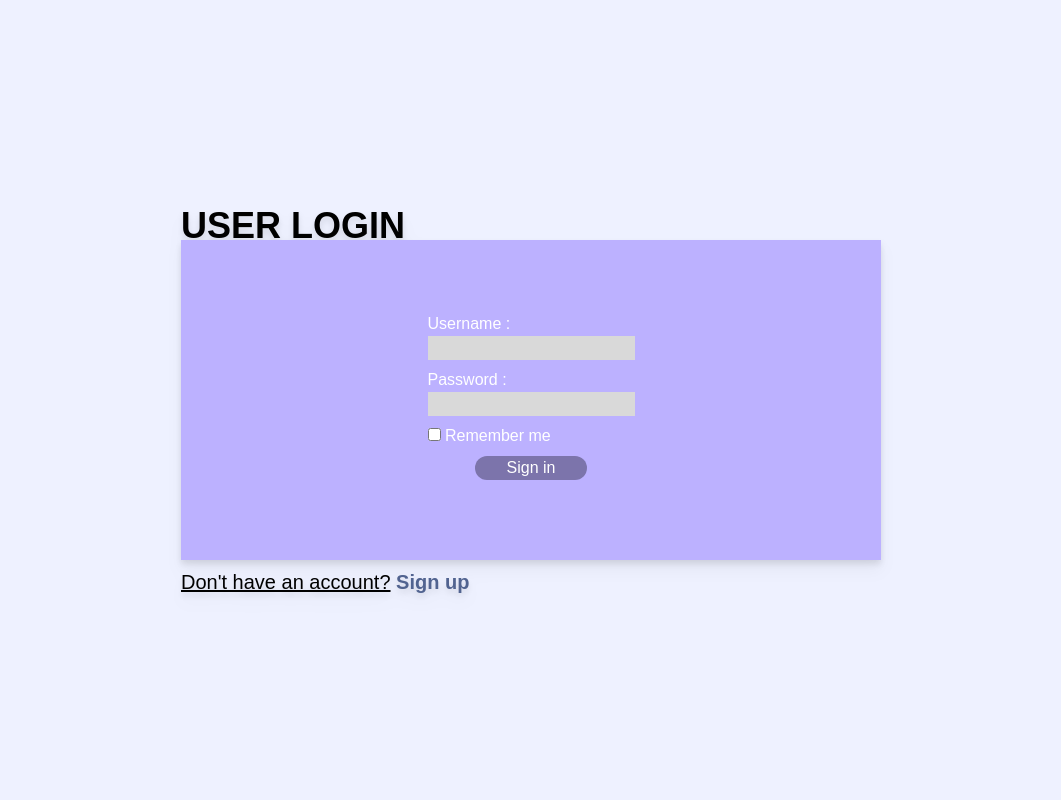
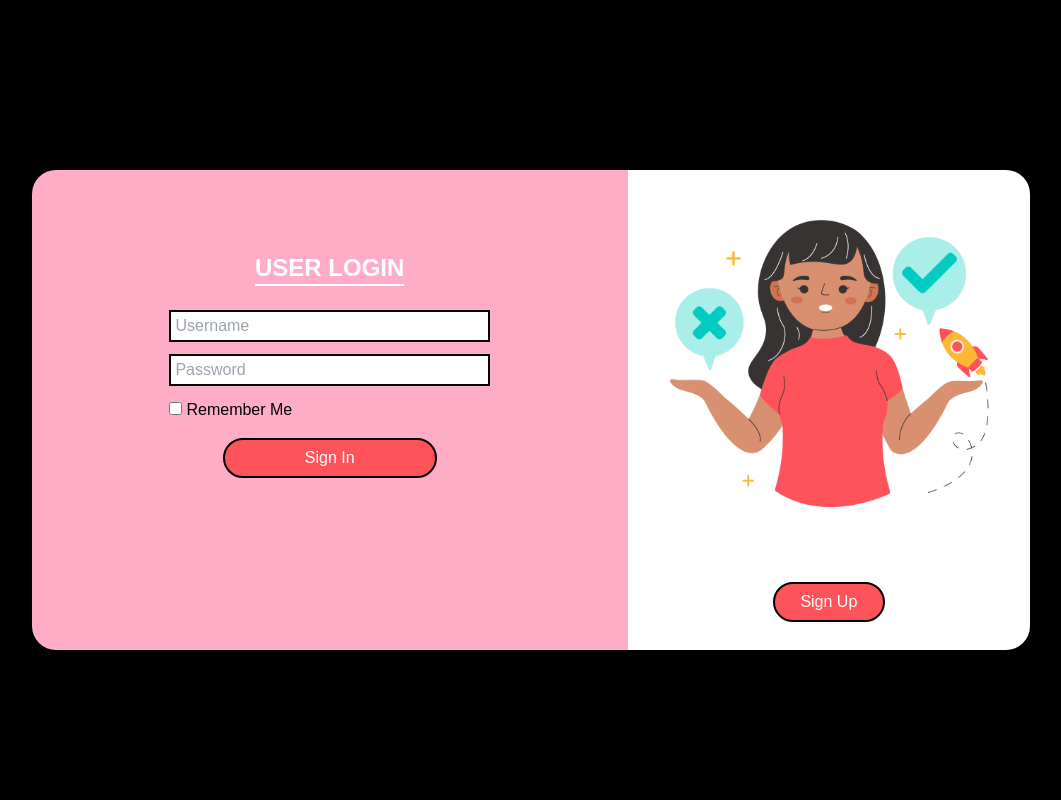
Before and after one commit to Queniex/php-students, a PHP site: page /login.php in a window 1280 px wide. Shown: the whole page, without its empty margins (109-1170 px from the left). Run offline with PHP 8.4, Linux system fonts and the light colour scheme; some libraries are stand-ins or nearby versions.

Commit message:
Change login layout

```diff
--- a/login.php
+++ b/login.php
@@ -116,10 +116,10 @@ if( isset($_POST["login"]) ) {
       </style>
 
 </head>
-    <body class="bg-[#EEF1FF] items-center w-full h-[100vh] relative">
+    <body class="items-center w-full h-[100vh] relative bg-[black]">
 
         <!-- Warning -->
-        <?php if( isset($error) ) : ?>
+        <!-- <?php if( isset($error) ) : ?> -->
           <div class="absolute m-5 top-5">
             <div class="alert alert-error shadow-lg p-0 lg:p-2 lg:w-full flex justify-center items-center">
               <div class="m-0 p-0">
@@ -128,38 +128,44 @@ if( isset($_POST["login"]) ) {
               </div>
             </div>
           </div>
-        <?php endif; ?>
+        <!-- <?php endif; ?> -->
 
     <div class="container h-[100vh] flex items-center justify-center">
-        <div class="bg-[#BCB1FF] p-3 lg:p-8 lg:w-[700px] lg:h-80 flex items-center justify-center relative drop-shadow-lg">
-            <div class="absolute left-0 -top-7 lg:-top-[34px] font-bold text-2xl lg:text-4xl">USER LOGIN</div>
-            <div class="absolute left-0 -bottom-7 lg:-bottom-9 text-[12px] lg:text-xl">
-              <span class="underline">Don't have an account?</span><a class="no-underline text-[#516390] font-bold hover:text-[#2F3951]" href="regist.php"> Sign up</a>
+        <div class="mt-5 h-[60%] w-[80%] flex">
+            <div class="h-[100%] rounded-l-3xl flex-[1.4] w-32 bg-[#FFACC7] container flex items-center justify-center">
+                <div class="h-[90%] w-[95%]">
+                        <center>
+                            <h1 class="mt-14 mb-3 font-bold text-[24px] text-white underline decoration-white underline-offset-8 ">USER LOGIN</h1>
+                            <form action=""></form>
+                            <div class="h-[20%]">
+                                <input type="text" name="" class="border-solid border-2 border-black w-[60%] h-8 mt-3" placeholder=" Username" required>
+                            </div>
+                            <div class="h-[20%]">
+                                <input type="password" name="" class="border-solid border-2 border-black w-[60%] h-8 mt-3"  placeholder=" Password" required>
+                            </div>
+
+                            <div class="h-[10%] w-[60%] mt-3 container flex justify-start">
+                                <div class="-ml-4">
+                                    <input type="checkbox">
+                                    <span>Remember Me</span>
+                                </div>
+                            </div>
+
+                            <div class="h-[15%]">
+                                <button class="border-solid border-2 border-black h-10 mt-4 w-[40%] rounded-3xl bg-[#FF535C] hover:bg-[#A13339] text-white">Sign In</button>
+                            </div>
+                        </center>
+                </div>
+
             </div>
-            <form action="" method="post">
-                <ul>
-                    <li>
-                        <label class="2 block text-white font-thin" for="username">Username : </label>
-                        <input class="bg-[#D9D9D9]" type="username" name="username" id="username">
-                    </li>
-
-                    <li class="mt-2">
-                        <label class="2 block text-white font-thin" for="password">Password : </label>
-                        <input class="bg-[#D9D9D9]" type="password" name="password" id="password">
-                    </li>
-
-                    <li class="mt-2">
-                        <input type="checkbox" name="remember" id="remember">
-                        <label class="text-white font-thin" for="remember">Remember me </label>
-                    </li>
-
-                    <li class="flex items-center justify-center m-2">
-                        <div class="w-28 items-center justify-center flex bg-[#7C74AB] rounded-2xl text-white hover:bg-[#5E5880] hover:cursor-pointer ">
-                            <button class="w-28" type="submit" name="login">Sign in</button>
-                        </div>
-                    </li>
-                </ul>
-            </form>
+            <div class="h-[100%] rounded-r-3xl flex-1 w-72 bg-white">
+                <div class="h-[80%] ml-5 mr-5">
+                    <img style='height: 100%; width: 100%; object-fit: contain' src="images/word.png" alt="">
+                </div>
+                <div class="h-[20%] ml-5 mr-5 flex items-center justify-center">
+                    <button class="border-solid border-2 border-black h-10 w-28 rounded-3xl bg-[#FF535C] hover:bg-[#A13339] text-white">Sign Up</button>
+                </div>
+            </div>
         </div>
     </div>
 </body>
```
Also changed, not shown: test.html (+28 -5 lines).
